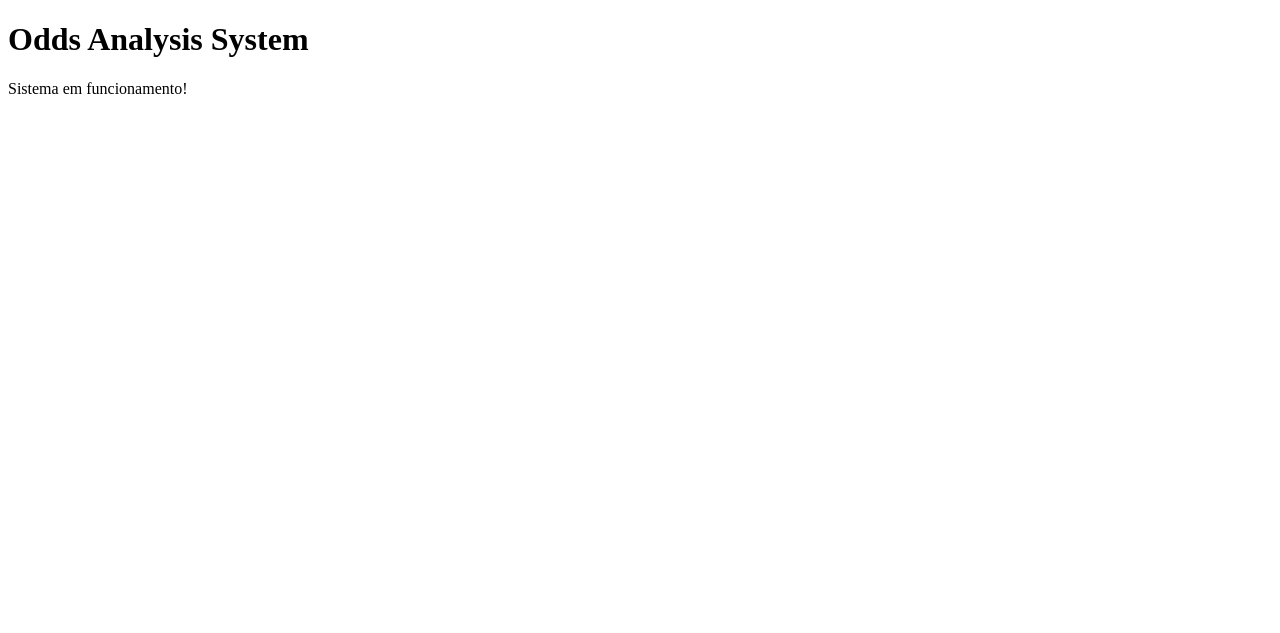
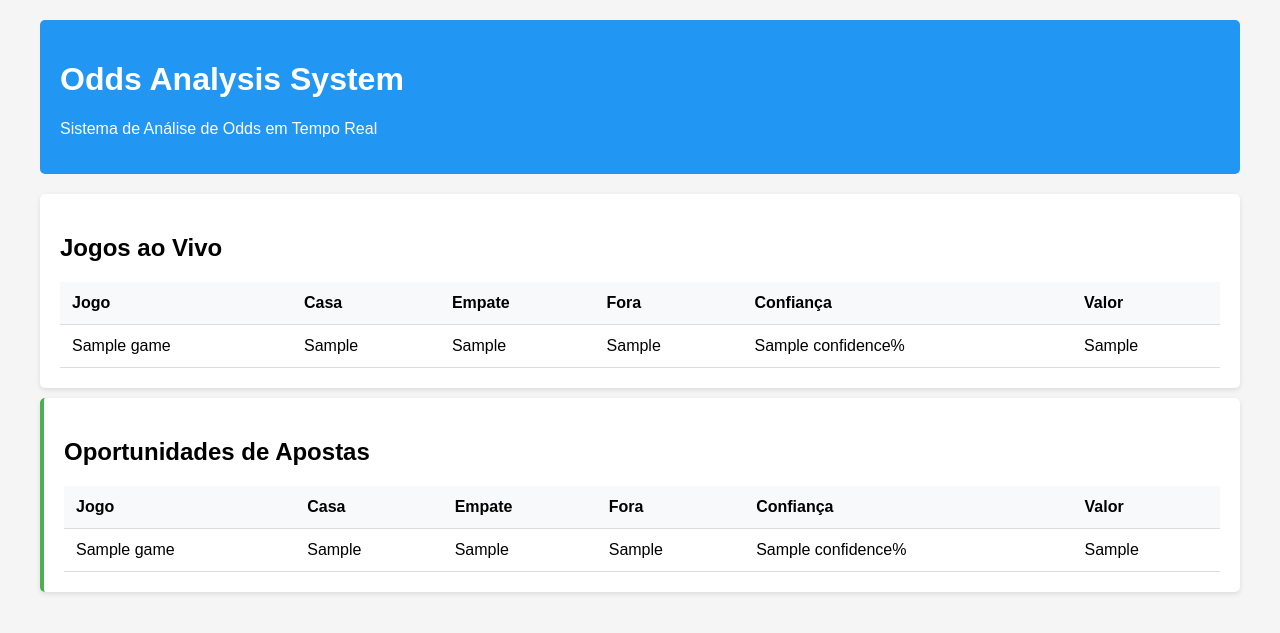
Before and after one commit to fofomatad/odds_analysis_system2, a Python web app: template templates/index.html in a window 1280 px wide. Shown: the top 633 px of the page. Run offline with Jinja, Linux system fonts and the light colour scheme; the template is opened without the code that fills it: most values are stand-ins (such as "Sample title", 1, 10 or a date in 2020).

Commit message:
Update index.html

```diff
--- a/templates/index.html
+++ b/templates/index.html
@@ -2,9 +2,101 @@
 <html>
 <head>
     <title>Odds Analysis System</title>
+    <style>
+        body {
+            font-family: Arial, sans-serif;
+            margin: 20px;
+            background-color: #f5f5f5;
+        }
+        .container {
+            max-width: 1200px;
+            margin: 0 auto;
+        }
+        .card {
+            background: white;
+            padding: 20px;
+            margin: 10px 0;
+            border-radius: 5px;
+            box-shadow: 0 2px 5px rgba(0,0,0,0.1);
+        }
+        .opportunity {
+            border-left: 4px solid #4CAF50;
+        }
+        table {
+            width: 100%;
+            border-collapse: collapse;
+        }
+        th, td {
+            padding: 12px;
+            text-align: left;
+            border-bottom: 1px solid #ddd;
+        }
+        th {
+            background-color: #f8f9fa;
+        }
+        .header {
+            background-color: #2196F3;
+            color: white;
+            padding: 20px;
+            margin-bottom: 20px;
+            border-radius: 5px;
+        }
+    </style>
 </head>
 <body>
-    <h1>Odds Analysis System</h1>
-    <p>Sistema em funcionamento!</p>
+    <div class="container">
+        <div class="header">
+            <h1>Odds Analysis System</h1>
+            <p>Sistema de Análise de Odds em Tempo Real</p>
+        </div>
+
+        <div class="card">
+            <h2>Jogos ao Vivo</h2>
+            <table>
+                <tr>
+                    <th>Jogo</th>
+                    <th>Casa</th>
+                    <th>Empate</th>
+                    <th>Fora</th>
+                    <th>Confiança</th>
+                    <th>Valor</th>
+                </tr>
+                {% for game in games %}
+                <tr>
+                    <td>{{ game.game }}</td>
+                    <td>{{ game.home_odds }}</td>
+                    <td>{{ game.draw_odds }}</td>
+                    <td>{{ game.away_odds }}</td>
+                    <td>{{ game.confidence }}%</td>
+                    <td>{{ game.value_bet }}</td>
+                </tr>
+                {% endfor %}
+            </table>
+        </div>
+
+        <div class="card opportunity">
+            <h2>Oportunidades de Apostas</h2>
+            <table>
+                <tr>
+                    <th>Jogo</th>
+                    <th>Casa</th>
+                    <th>Empate</th>
+                    <th>Fora</th>
+                    <th>Confiança</th>
+                    <th>Valor</th>
+                </tr>
+                {% for opp in opportunities %}
+                <tr>
+                    <td>{{ opp.game }}</td>
+                    <td>{{ opp.home_odds }}</td>
+                    <td>{{ opp.draw_odds }}</td>
+                    <td>{{ opp.away_odds }}</td>
+                    <td>{{ opp.confidence }}%</td>
+                    <td>{{ opp.value_bet }}</td>
+                </tr>
+                {% endfor %}
+            </table>
+        </div>
+    </div>
 </body>
 </html>
```
